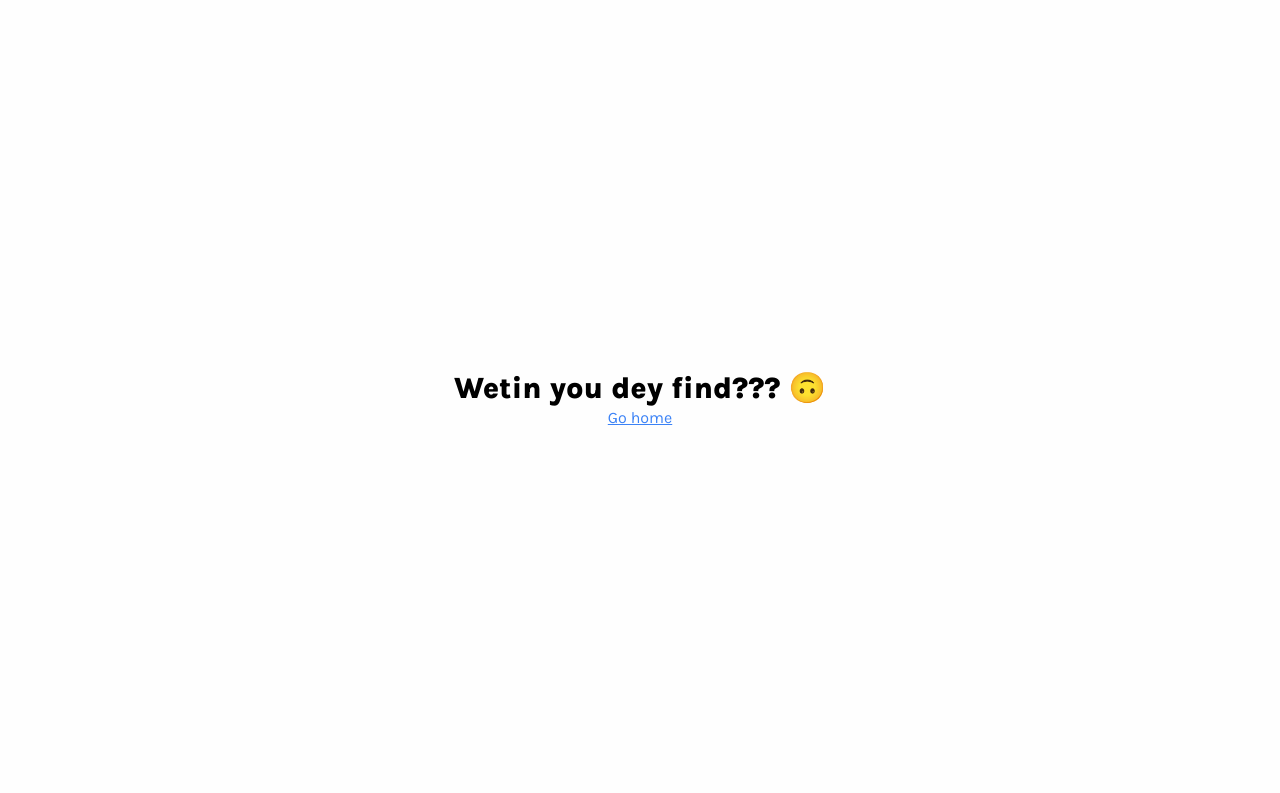
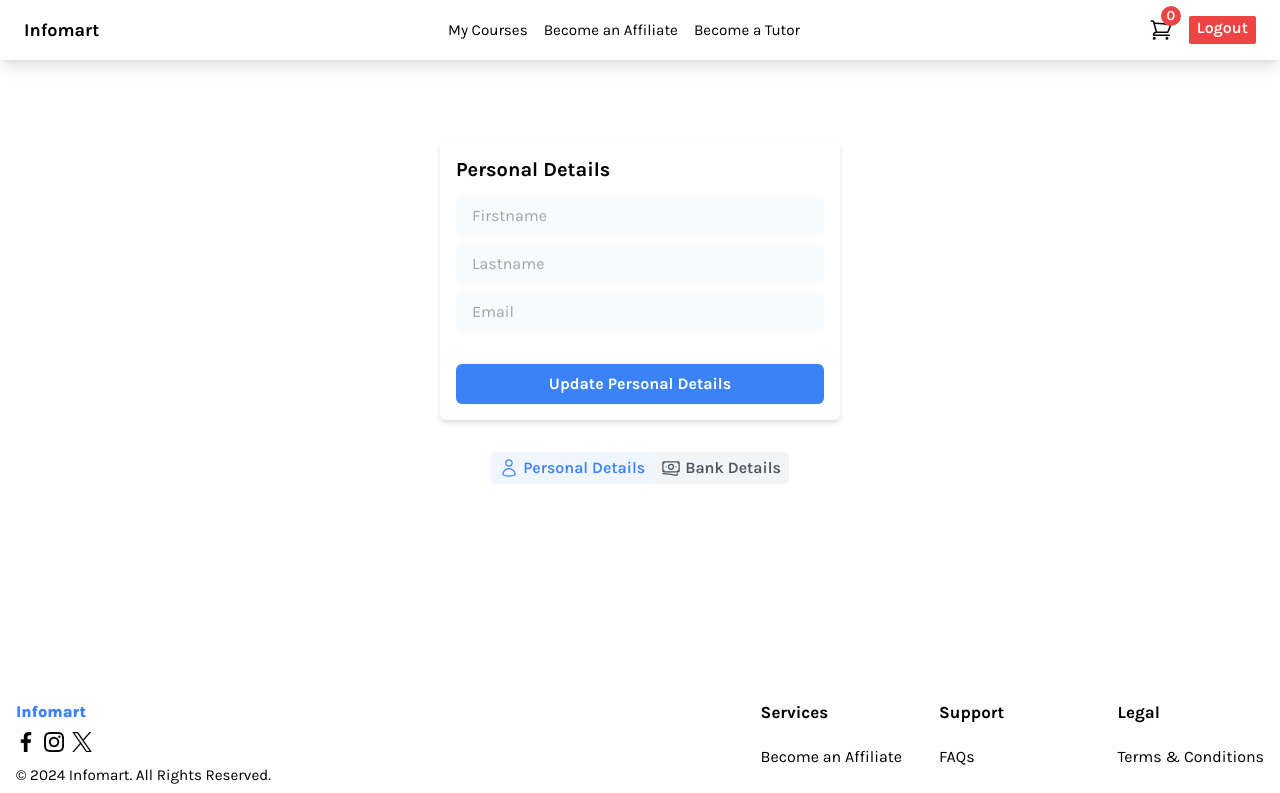
Before and after one commit to IfeanyichukwuMiracle/ahiaozi, a React (Vite) app in the folder client/: page /profile/1 in a window 1280 px wide. Shown: the top 793 px of the page. Built offline with nearby package versions, Linux system fonts and the light colour scheme; sample sign-in values are in the browser's storage.

Commit message:
profile page ui create

```diff
--- a/client/src/App.jsx
+++ b/client/src/App.jsx
@@ -11,6 +11,7 @@ import {
   Learn,
   Checkout,
   Dashboard,
+  Profile,
 } from "./pages";
 import { BrowserRouter, Routes, Route } from "react-router-dom";
 import RouteProtector from "./routeProtector/RouteProtector";
@@ -25,6 +26,14 @@ function App() {
         <Routes>
           <Route path="/landing" element={<Landing />} />
           <Route path="/" element={<Home />} />
+          <Route
+            path="/profile/:userId"
+            element={
+              <RouteProtector>
+                <Profile />
+              </RouteProtector>
+            }
+          />
           <Route
             path="/auth/login"
             element={
--- a/client/src/pages/Dashboard/Dashboard.jsx
+++ b/client/src/pages/Dashboard/Dashboard.jsx
@@ -2,7 +2,7 @@ import { useContext, useEffect, useState } from "react";
 import { Footer, Form, Sidebar } from "../../components";
 import Menu from "../../components/Menu/Menu";
 import { Context } from "../../context/AppContext";
-import { useParams } from "react-router-dom";
+import { Link, useParams } from "react-router-dom";
 import { tutor_navs, affiliate_navs } from "../../dashboard_nav";
 
 const Dashboard = () => {
@@ -275,23 +275,95 @@ function Settings() {
   return (
     <>
       <div className="bg-[#fefefe] shadow-md rounded-sm absolute -bottom-[10.1rem] right-4 w-max">
-        <p className="px-3 py-2 cursor-pointer hover:bg-gray-50 transition-all">
-          Profile
-        </p>
-        <p className="px-3 py-2 cursor-pointer border-gray-100 border-t hover:bg-gray-50 transition-all">
+        <Link to={`/profile/userId`}>
+          <p className="px-3 py-2 cursor-pointer hover:bg-gray-50 transition-all flex items-center gap-1">
+            <svg
+              xmlns="http://www.w3.org/2000/svg"
+              fill="none"
+              viewBox="0 0 24 24"
+              strokeWidth={1.5}
+              stroke="currentColor"
+              className="size-5"
+            >
+              <path
+                strokeLinecap="round"
+                strokeLinejoin="round"
+                d="M15.75 6a3.75 3.75 0 1 1-7.5 0 3.75 3.75 0 0 1 7.5 0ZM4.501 20.118a7.5 7.5 0 0 1 14.998 0A17.933 17.933 0 0 1 12 21.75c-2.676 0-5.216-.584-7.499-1.632Z"
+              />
+            </svg>
+            Profile
+          </p>
+        </Link>
+        <p className="px-3 py-2 cursor-pointer border-gray-100 border-t hover:bg-gray-50 transition-all flex items-center gap-1">
+          <svg
+            xmlns="http://www.w3.org/2000/svg"
+            fill="none"
+            viewBox="0 0 24 24"
+            strokeWidth={1.5}
+            stroke="currentColor"
+            className="size-5"
+          >
+            <path
+              strokeLinecap="round"
+              strokeLinejoin="round"
+              d="M19.5 12c0-1.232-.046-2.453-.138-3.662a4.006 4.006 0 0 0-3.7-3.7 48.678 48.678 0 0 0-7.324 0 4.006 4.006 0 0 0-3.7 3.7c-.017.22-.032.441-.046.662M19.5 12l3-3m-3 3-3-3m-12 3c0 1.232.046 2.453.138 3.662a4.006 4.006 0 0 0 3.7 3.7 48.656 48.656 0 0 0 7.324 0 4.006 4.006 0 0 0 3.7-3.7c.017-.22.032-.441.046-.662M4.5 12l3 3m-3-3-3 3"
+            />
+          </svg>
           Switch to Customer
         </p>
         {state.role === "tutor" && (
-          <p className="px-3 py-2 cursor-pointer border-t border-gray-100 border-b hover:bg-gray-50 transition-all">
+          <p className="px-3 py-2 cursor-pointer border-t border-gray-100 border-b hover:bg-gray-50 transition-all flex items-center gap-1">
+            <svg
+              xmlns="http://www.w3.org/2000/svg"
+              fill="none"
+              viewBox="0 0 24 24"
+              strokeWidth={1.5}
+              stroke="currentColor"
+              className="size-5"
+            >
+              <path
+                strokeLinecap="round"
+                strokeLinejoin="round"
+                d="M19.5 12c0-1.232-.046-2.453-.138-3.662a4.006 4.006 0 0 0-3.7-3.7 48.678 48.678 0 0 0-7.324 0 4.006 4.006 0 0 0-3.7 3.7c-.017.22-.032.441-.046.662M19.5 12l3-3m-3 3-3-3m-12 3c0 1.232.046 2.453.138 3.662a4.006 4.006 0 0 0 3.7 3.7 48.656 48.656 0 0 0 7.324 0 4.006 4.006 0 0 0 3.7-3.7c.017-.22.032-.441.046-.662M4.5 12l3 3m-3-3-3 3"
+              />
+            </svg>
             Switch to Affiliate
           </p>
         )}
         {state.role === "affiliate" && (
-          <p className="px-3 py-2 cursor-pointer border-t border-gray-100 border-b hover:bg-gray-50 transition-all">
+          <p className="px-3 py-2 cursor-pointer border-t border-gray-100 border-b hover:bg-gray-50 transition-all flex items-center gap-1">
+            <svg
+              xmlns="http://www.w3.org/2000/svg"
+              fill="none"
+              viewBox="0 0 24 24"
+              strokeWidth={1.5}
+              stroke="currentColor"
+              className="size-5"
+            >
+              <path
+                strokeLinecap="round"
+                strokeLinejoin="round"
+                d="M19.5 12c0-1.232-.046-2.453-.138-3.662a4.006 4.006 0 0 0-3.7-3.7 48.678 48.678 0 0 0-7.324 0 4.006 4.006 0 0 0-3.7 3.7c-.017.22-.032.441-.046.662M19.5 12l3-3m-3 3-3-3m-12 3c0 1.232.046 2.453.138 3.662a4.006 4.006 0 0 0 3.7 3.7 48.656 48.656 0 0 0 7.324 0 4.006 4.006 0 0 0 3.7-3.7c.017-.22.032-.441.046-.662M4.5 12l3 3m-3-3-3 3"
+              />
+            </svg>
             Switch to Tutor
           </p>
         )}
-        <p className="text-red-500 px-3 py-2 cursor-pointer hover:bg-gray-50 transition-all">
+        <p className="text-red-500 px-3 py-2 cursor-pointer hover:bg-gray-50 transition-all flex items-center gap-1">
+          <svg
+            xmlns="http://www.w3.org/2000/svg"
+            fill="none"
+            viewBox="0 0 24 24"
+            strokeWidth={1.5}
+            stroke="currentColor"
+            className="size-5"
+          >
+            <path
+              strokeLinecap="round"
+              strokeLinejoin="round"
+              d="M15.75 9V5.25A2.25 2.25 0 0 0 13.5 3h-6a2.25 2.25 0 0 0-2.25 2.25v13.5A2.25 2.25 0 0 0 7.5 21h6a2.25 2.25 0 0 0 2.25-2.25V15m3 0 3-3m0 0-3-3m3 3H9"
+            />
+          </svg>
           Logout
         </p>
       </div>
--- /dev/null
+++ b/client/src/pages/Profile/Profile.jsx
@@ -0,0 +1,139 @@
+import { useState } from "react";
+import { Footer, Header } from "../../components";
+
+const Profile = () => {
+  const [profile, setProfile] = useState("personal");
+  return (
+    <>
+      {/* Header */}
+      <Header />
+
+      {/* Profile section */}
+      <section className="py-10 px-2 sm:px-6 my-10 w-full flex flex-col items-center justify-center">
+        <form className="bg-[#fefefe] p-4 rounded-md shadow-md w-full sm:w-[40%] sm:max-w-[25rem] ">
+          {profile === "bank" && (
+            <>
+              <p className="font-bold text-xl mb-3">Bank Details</p>
+              <div>
+                <input
+                  type="number"
+                  name="accountNumber"
+                  id="accountNumber"
+                  placeholder="Acct. Number"
+                  className="bg-gray-50 py-2 w-full px-4 rounded-md mb-2"
+                />
+              </div>
+              <div>
+                <select
+                  name="bankName"
+                  id="bankName"
+                  className="bg-gray-50 py-2 w-full px-4 rounded-md mb-2"
+                >
+                  <option value="">--Select Bank--</option>
+                  <option value="zenith">Zenith Bank</option>
+                  <option value="zenith">Providus Bank</option>
+                  <option value="zenith">United Bank of Africa</option>
+                </select>
+              </div>
+              <button
+                type="submit"
+                className="w-full text-white bg-blue-500 hover:bg-blue-400 transition-all mt-6 py-2 rounded-md font-bold"
+              >
+                Update Bank Details
+              </button>
+            </>
+          )}
+          {profile === "personal" && (
+            <>
+              <p className="font-bold text-xl mb-3">Personal Details</p>
+              <div>
+                <input
+                  type="text"
+                  name="firstname"
+                  id="firstname"
+                  placeholder="Firstname"
+                  className="bg-gray-50 py-2 w-full px-4 rounded-md mb-2"
+                />
+              </div>
+              <div>
+                <input
+                  type="text"
+                  name="lastname"
+                  id="lastname"
+                  placeholder="Lastname"
+                  className="bg-gray-50 py-2 w-full px-4 rounded-md mb-2"
+                />
+              </div>
+              <div>
+                <input
+                  type="email"
+                  name="email"
+                  id="email"
+                  placeholder="Email"
+                  className="bg-gray-50 py-2 w-full px-4 rounded-md mb-2"
+                />
+              </div>
+              <button
+                type="submit"
+                className="w-full text-white bg-blue-500 hover:bg-blue-400 transition-all mt-6 py-2 rounded-md font-bold"
+              >
+                Update Personal Details
+              </button>
+            </>
+          )}
+        </form>
+        <div className="flex my-8 bg-gray-100 text-gray-600 rounded-md overflow-hidden">
+          <p
+            onClick={() => setProfile("personal")}
+            className={`flex gap-1 items-center py-1 px-2 cursor-pointer ${
+              profile === "personal" && "bg-blue-50 text-blue-500"
+            } hover:bg-blue-50 hover:text-blue-500 transition-all font-semibold`}
+          >
+            <svg
+              xmlns="http://www.w3.org/2000/svg"
+              fill="none"
+              viewBox="0 0 24 24"
+              strokeWidth={1.5}
+              stroke="currentColor"
+              className="size-5"
+            >
+              <path
+                strokeLinecap="round"
+                strokeLinejoin="round"
+                d="M15.75 6a3.75 3.75 0 1 1-7.5 0 3.75 3.75 0 0 1 7.5 0ZM4.501 20.118a7.5 7.5 0 0 1 14.998 0A17.933 17.933 0 0 1 12 21.75c-2.676 0-5.216-.584-7.499-1.632Z"
+              />
+            </svg>
+            Personal Details
+          </p>
+          <p
+            onClick={() => setProfile("bank")}
+            className={`flex gap-1 items-center py-1 px-2 cursor-pointer ${
+              profile === "bank" && "bg-blue-50 text-blue-500"
+            } hover:bg-blue-50 hover:text-blue-500 transition-all font-semibold`}
+          >
+            <svg
+              xmlns="http://www.w3.org/2000/svg"
+              fill="none"
+              viewBox="0 0 24 24"
+              strokeWidth={1.5}
+              stroke="currentColor"
+              className="size-5"
+            >
+              <path
+                strokeLinecap="round"
+                strokeLinejoin="round"
+                d="M2.25 18.75a60.07 60.07 0 0 1 15.797 2.101c.727.198 1.453-.342 1.453-1.096V18.75M3.75 4.5v.75A.75.75 0 0 1 3 6h-.75m0 0v-.375c0-.621.504-1.125 1.125-1.125H20.25M2.25 6v9m18-10.5v.75c0 .414.336.75.75.75h.75m-1.5-1.5h.375c.621 0 1.125.504 1.125 1.125v9.75c0 .621-.504 1.125-1.125 1.125h-.375m1.5-1.5H21a.75.75 0 0 0-.75.75v.75m0 0H3.75m0 0h-.375a1.125 1.125 0 0 1-1.125-1.125V15m1.5 1.5v-.75A.75.75 0 0 0 3 15h-.75M15 10.5a3 3 0 1 1-6 0 3 3 0 0 1 6 0Zm3 0h.008v.008H18V10.5Zm-12 0h.008v.008H6V10.5Z"
+              />
+            </svg>
+            Bank Details
+          </p>
+        </div>
+      </section>
+
+      {/* Footer */}
+      <Footer />
+    </>
+  );
+};
+
+export default Profile;
--- a/client/src/pages/index.js
+++ b/client/src/pages/index.js
@@ -9,6 +9,7 @@ import MyCourses from "./MyCourses/MyCourses";
 import Learn from "./Learn/Learn";
 import Checkout from "./Checkout/Checkout";
 import Dashboard from "./Dashboard/Dashboard";
+import Profile from "./Profile/Profile";
 
 export {
   Home,
@@ -22,4 +23,5 @@ export {
   Learn,
   Checkout,
   Dashboard,
+  Profile,
 };
```
